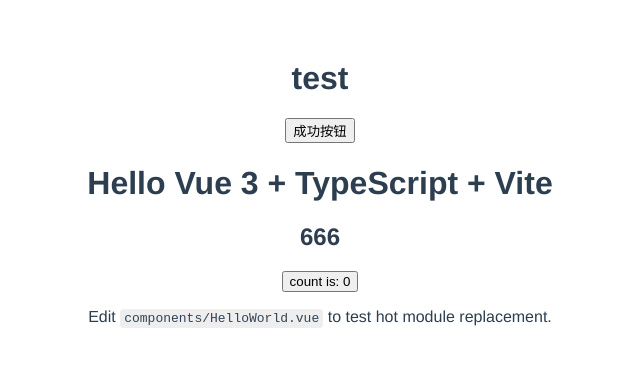
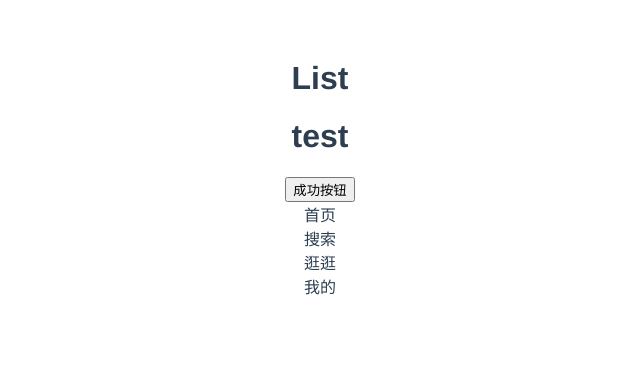
Before and after one commit to web-yoyo/chh, a Vue app: page /#/home in a window 1280 px wide. Shown: the top 366 px of the page, without its empty margins (320-960 px from the left). Built offline with nearby package versions, Linux system fonts and the light colour scheme.

Commit message:
✨ feat(路由):
引进项目路由配置

```diff
--- a/package.json
+++ b/package.json
@@ -11,9 +11,11 @@
   },
   "dependencies": {
     "vant": "^3.4.9",
-    "vue": "^3.2.25"
+    "vue": "^3.2.25",
+    "vue-router": "^4.0.15"
   },
   "devDependencies": {
+    "@types/node": "^17.0.32",
     "@typescript-eslint/eslint-plugin": "^5.23.0",
     "@typescript-eslint/parser": "^5.23.0",
     "@vitejs/plugin-vue": "^2.3.1",
--- a/src/App.vue
+++ b/src/App.vue
@@ -1,12 +1,8 @@
 <template>
-  <myHello />
-  <HelloWorld msg="Hello Vue 3 + TypeScript + Vite" />
+  <RouterView />
 </template>
 
-<script setup lang="ts">
-  import HelloWorld from './components/HelloWorld.vue'
-  import myHello from './components/my-hello.vue'
-</script>
+<script setup lang="ts"></script>
 
 <style>
   #app {
--- /dev/null
+++ b/src/router/index.ts
@@ -0,0 +1,49 @@
+import { createRouter, createWebHashHistory, RouteRecordRaw } from 'vue-router'
+import App from '@/App.vue'
+
+// 路由规则
+const routes: Array<RouteRecordRaw> = [
+  {
+    path: '/',
+    component: App,
+    children: [
+      { path: '', redirect: '/home' },
+      {
+        path: '/home',
+        name: 'home',
+        component: () => import('@/views/Home/index.vue'),
+        children: [
+          {
+            path: '/home/list',
+            name: 'list',
+            component: () => import('@/views/List/index.vue'),
+          },
+          {
+            path: '/home/search',
+            name: 'search',
+            component: () => import('@/views/Search/index.vue'),
+          },
+          {
+            path: '/home/look',
+            name: 'look',
+            component: () => import('@/views/Look/index.vue'),
+          },
+          {
+            path: '/home/about',
+            name: 'about',
+            component: () => import('@/views/About/index.vue'),
+          },
+          { path: '', component: () => import('@/views/List/index.vue') },
+        ],
+      },
+    ],
+  },
+]
+
+const router = createRouter({
+  // vueRouter@3版本的mode改成了history，hash模式配置createWebHashHistory，history模式配置createWebHistory
+  history: createWebHashHistory(),
+  routes,
+})
+
+export default router
--- /dev/null
+++ b/src/views/About/index.vue
@@ -0,0 +1,5 @@
+<template>
+  <h1>关于我的</h1>
+</template>
+
+<script setup lang="ts"></script>
--- /dev/null
+++ b/src/views/Home/index.vue
@@ -0,0 +1,21 @@
+<template>
+  <RouterView />
+  <van-tabbar v-model="active" @change="onChange">
+    <van-tabbar-item icon="home-o">首页</van-tabbar-item>
+    <van-tabbar-item icon="search">搜索</van-tabbar-item>
+    <van-tabbar-item icon="friends-o">逛逛</van-tabbar-item>
+    <van-tabbar-item icon="setting-o">我的</van-tabbar-item>
+  </van-tabbar>
+</template>
+
+<script setup lang="ts">
+  import { ref } from 'vue'
+  import { useRouter } from 'vue-router'
+  const router = useRouter()
+  const active = ref(0)
+  const tabbarPath = ['/home/list', '/home/search', '/home/look', '/home/about']
+
+  const onChange = (index: string | number) => {
+    router.push(tabbarPath[index])
+  }
+</script>
--- /dev/null
+++ b/src/views/List/index.vue
@@ -0,0 +1,8 @@
+<template>
+  <h1>List</h1>
+  <MyHello />
+</template>
+
+<script setup lang="ts">
+  import MyHello from '@/components/my-hello.vue'
+</script>
--- /dev/null
+++ b/src/views/Look/index.vue
@@ -0,0 +1,5 @@
+<template>
+  <h1>look</h1>
+</template>
+
+<script setup lang="ts"></script>
--- /dev/null
+++ b/src/views/Search/index.vue
@@ -0,0 +1,5 @@
+<template>
+  <h1>search</h1>
+</template>
+
+<script setup lang="ts"></script>
--- a/vite.config.ts
+++ b/vite.config.ts
@@ -1,12 +1,20 @@
 import { defineConfig } from 'vite'
 import vue from '@vitejs/plugin-vue'
+const path = require('path')
 
-import styleImport, { VantResolve } from 'vite-plugin-style-import';
-
+import styleImport, { VantResolve } from 'vite-plugin-style-import'
 
 // https://vitejs.dev/config/
 export default defineConfig({
-  plugins: [vue(), styleImport({
-    resolves: [VantResolve()],
-  }),]
+  plugins: [
+    vue(),
+    styleImport({
+      resolves: [VantResolve()],
+    }),
+  ],
+  resolve: {
+    alias: {
+      '@': path.resolve(__dirname, './src'), //设置别名
+    },
+  },
 })
```
Also changed, not shown: src/main.ts (+4 -3 lines), .eslintrc.js, 1 other file (tests, documents, lock files or other folders).
